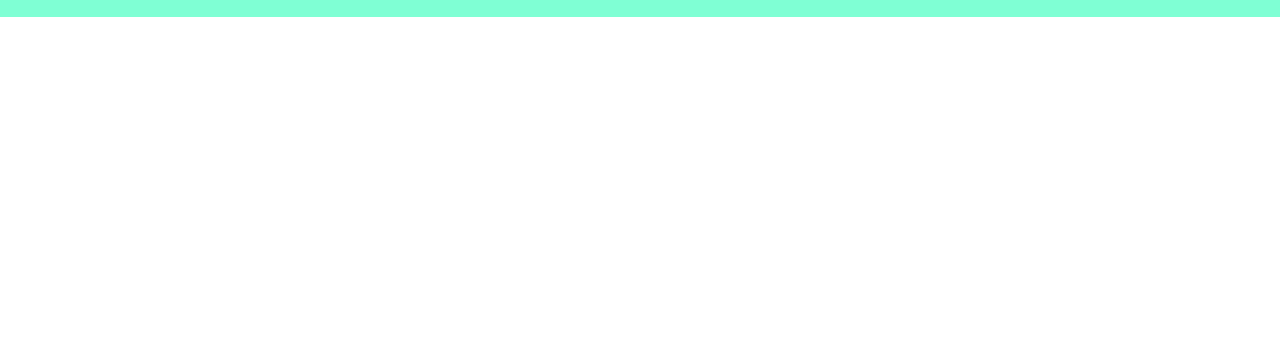
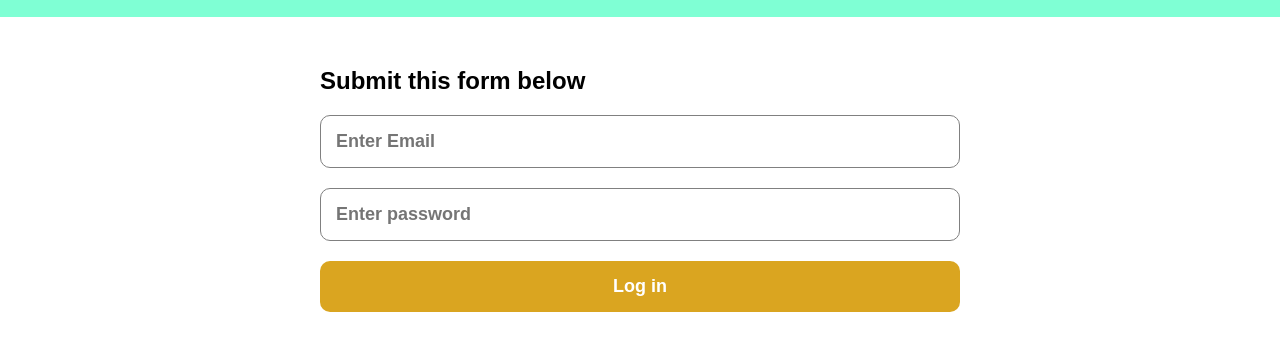
Before and after one commit to biswascom/Module-8, a plain HTML site: page index.html in a window 1280 px wide. Shown: the part 44-394 px from the top of the page. Drawn offline with Linux system fonts and the light colour scheme.

Commit message:
Form Added

```diff
--- a/index.html
+++ b/index.html
@@ -25,6 +25,14 @@
             </span>
         </nav>
     </header>
+    <section class="form-container">
+        <div class="form">
+            <h2>Submit this form below</h2>
+            <input type="email" name="email" id="email" placeholder="Enter Email" required>
+            <input type="password" name="password" id="password" placeholder="Enter password" required>
+            <input type="submit" value="Log in">
+        </div>
+    </section>
 </body>
 
 </html>
--- a/style.css
+++ b/style.css
@@ -26,3 +26,31 @@
 .nav a:hover {
     color: goldenrod;
 }
+
+.form-container {
+    display: flex;
+    justify-content: center;
+    margin: 50px auto;
+}
+
+.form {
+    display: flex;
+    flex-direction: column;
+    width: 50%;
+}
+
+.form input {
+    margin-top: 20px;
+    font-weight: 700;
+    font-size: 18px;
+    padding: 15px 15px;
+    border-radius: 10px;
+    border: 1px solid gray;
+}
+
+input[type="submit"] {
+    background-color: goldenrod;
+    border: none;
+    border-radius: 10px;
+    color: white;
+}
```
